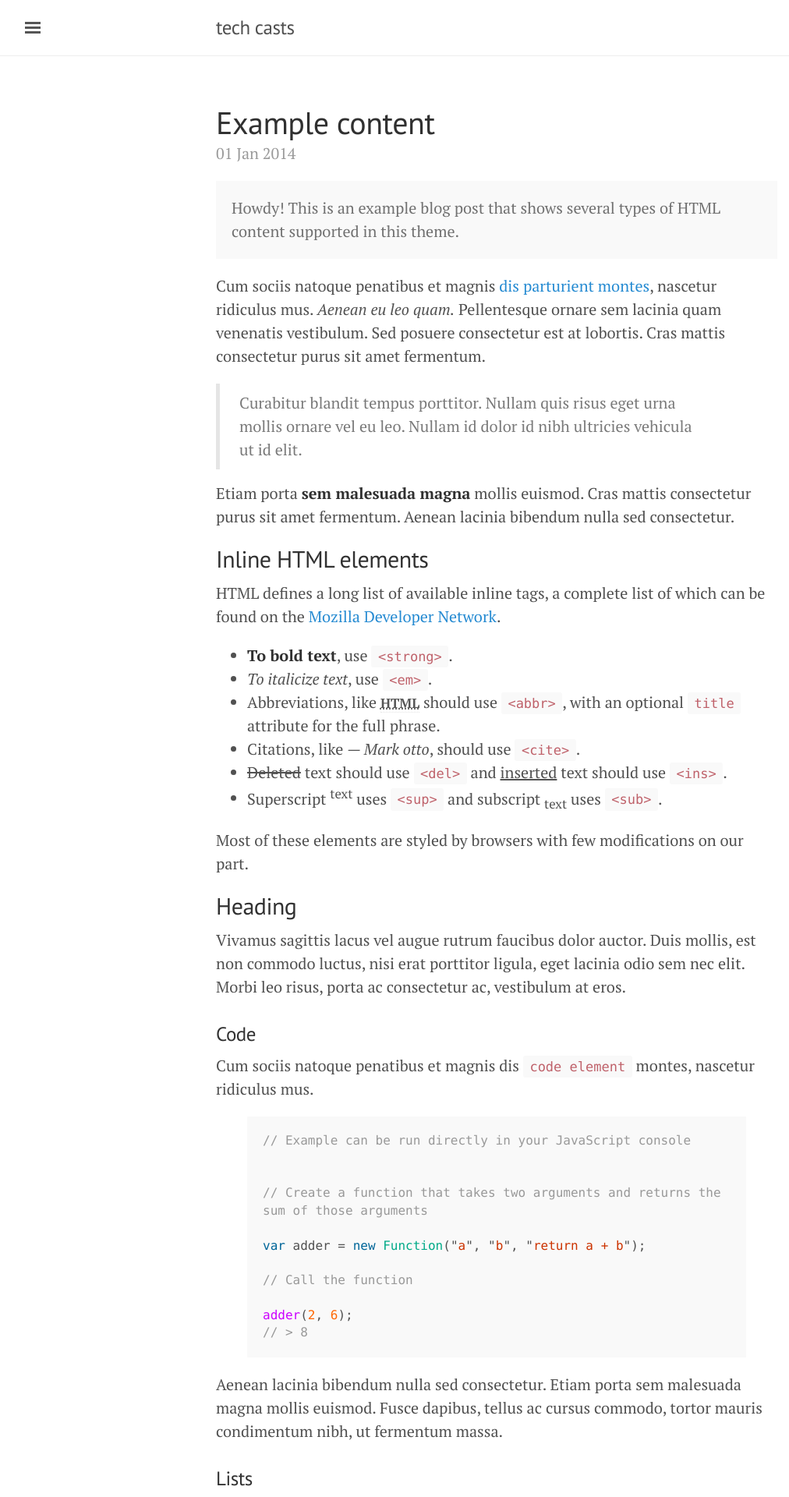
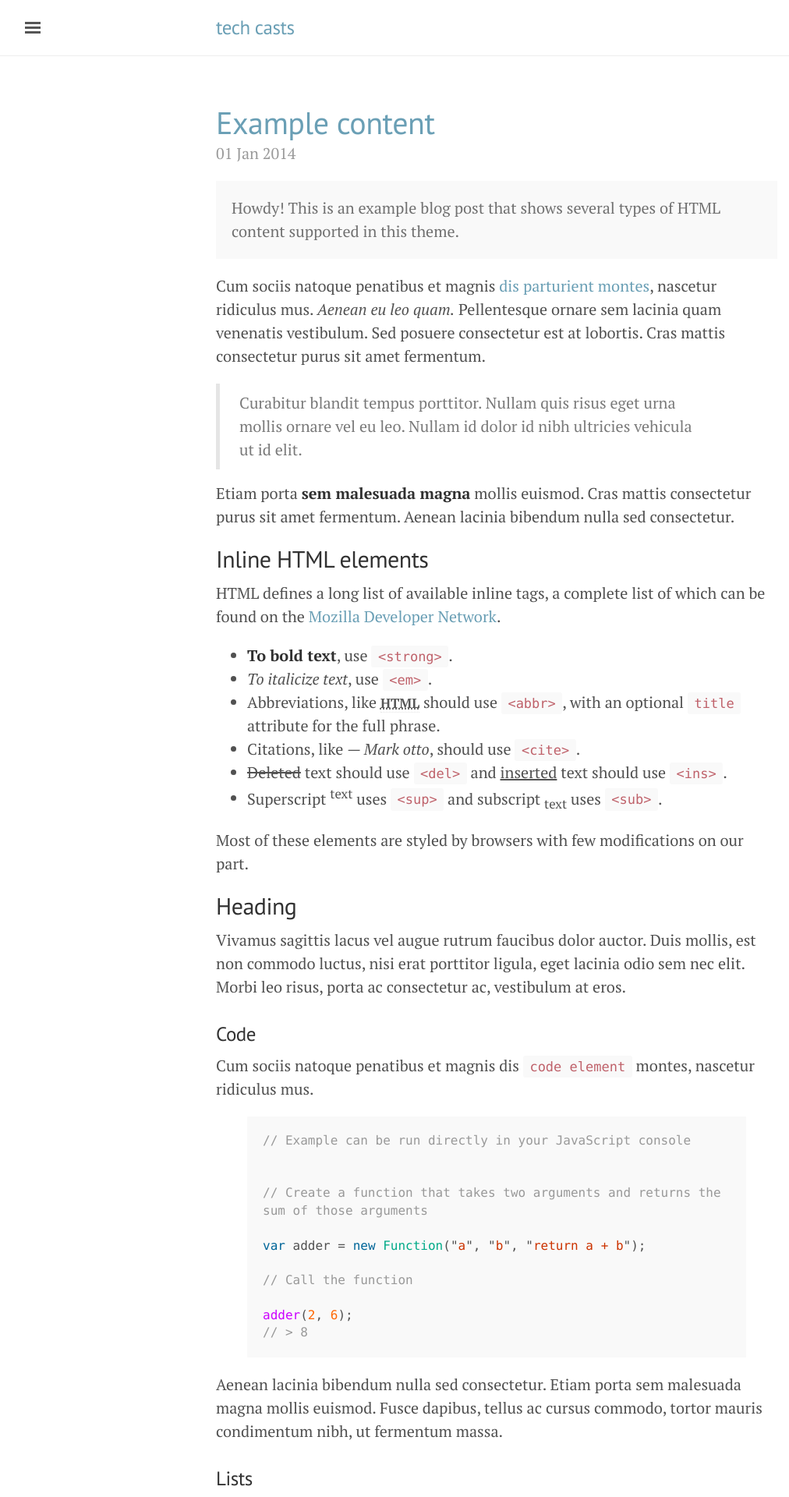
Before and after one commit to techcasts/techcasts.github.io, a Jekyll site: the page built from index.html, in a window 1280 px wide. Shown: the top 1920 px of the page at 78% size, without its empty margins (3-1015 px from the left). Built offline with Jekyll 4.4.1, drawn with Linux system fonts in a browser that asks for light colours; the list of posts is cut into pages by our own code.

Commit message:
Updated color theme

```diff
--- a/_layouts/default.html
+++ b/_layouts/default.html
@@ -3,7 +3,7 @@
 
   {% include head.html %}
 
-  <body class="theme-base-80">
+  <body class="theme-base-0d">
 
     {% include sidebar.html %}
 
```
Also changed, not shown: 5 other files.
